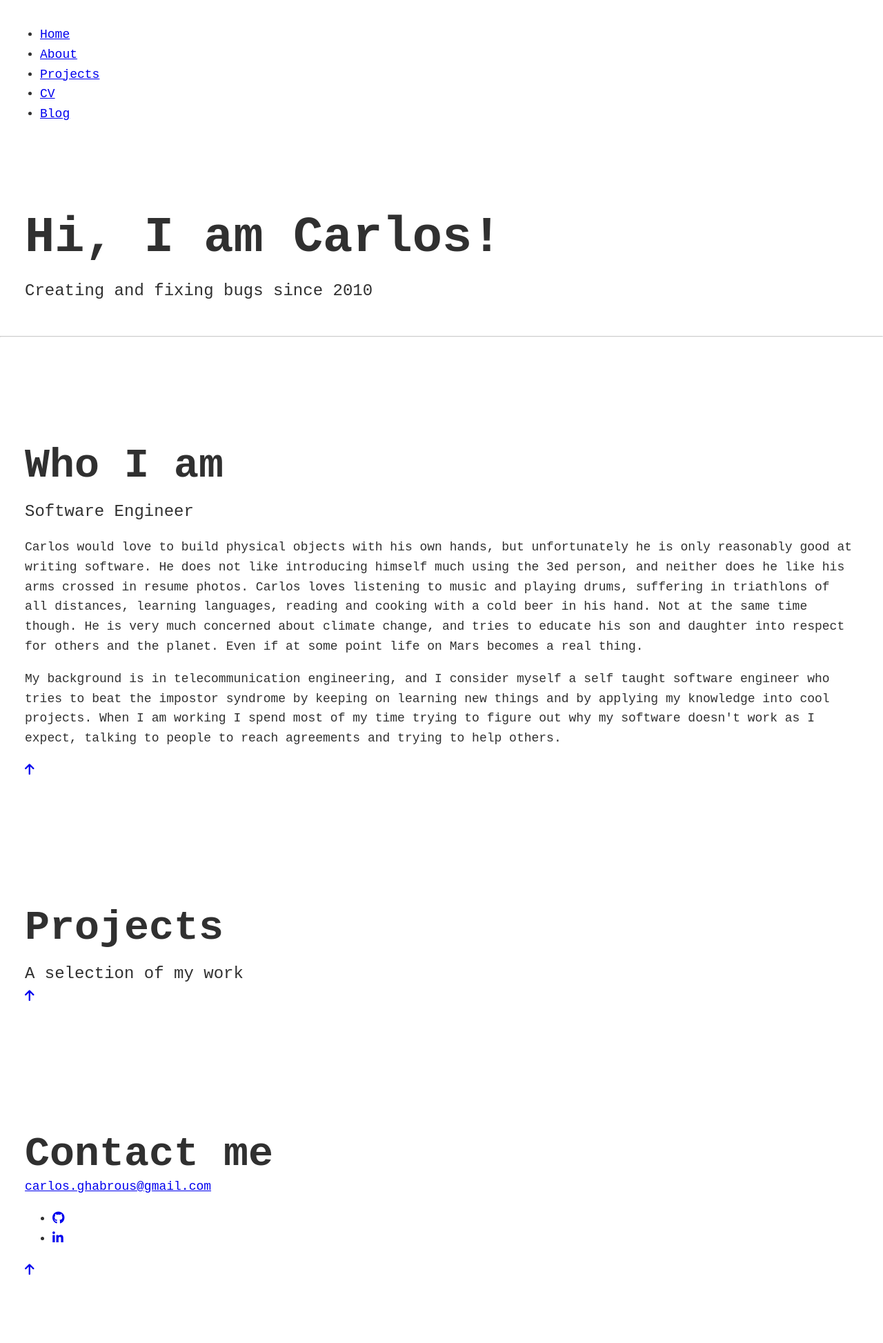
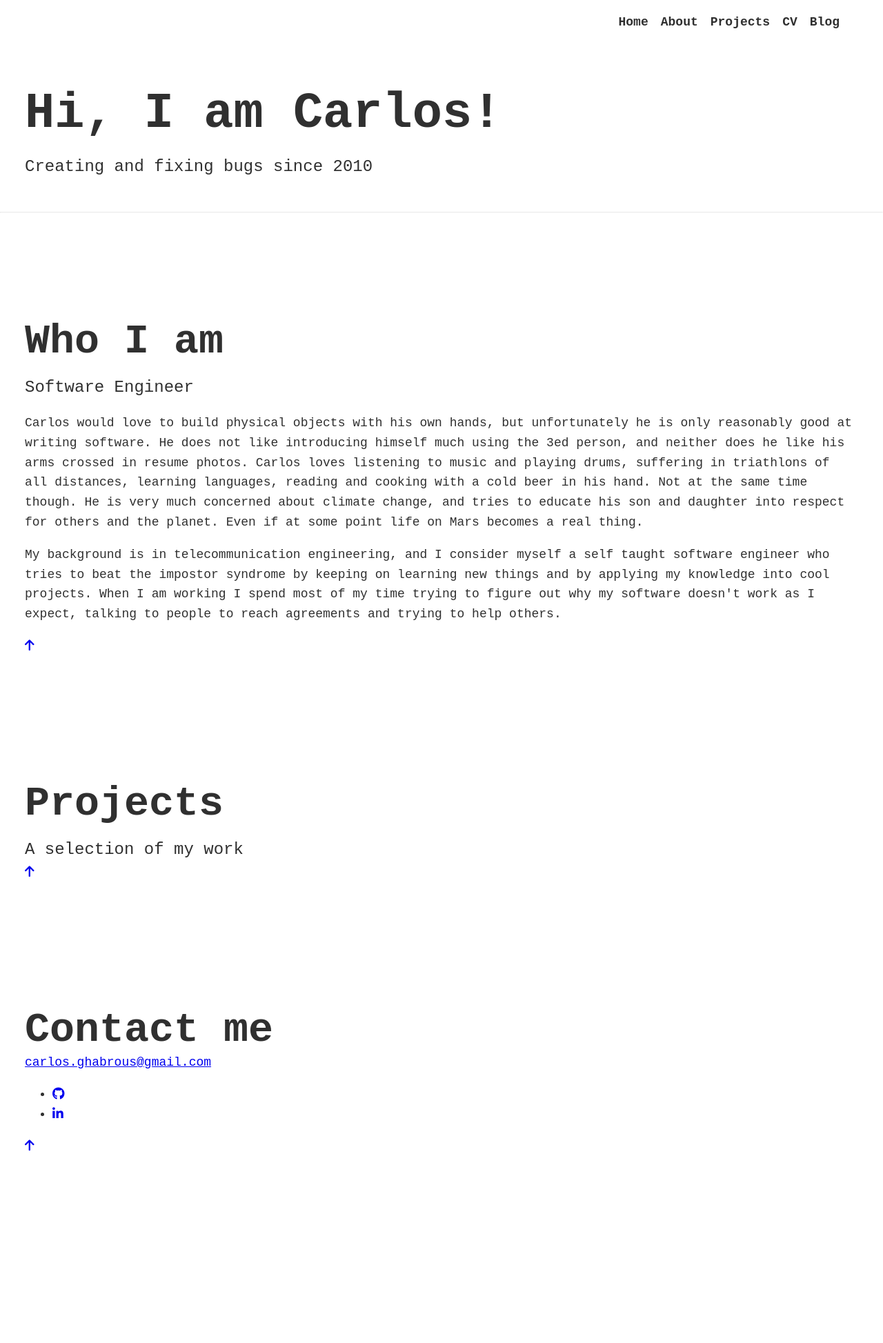
Before and after one commit to carlosghabrous/carlosghabrous.github.io, a Jekyll site: the page index.html, which Jekyll copies as it is, in a window 1280 px wide. Shown: the whole page at 69% size. Built offline with Jekyll 4.4.1, drawn with Linux system fonts in a browser that asks for light colours; nearby versions of some CDN libraries; after the commit the page ends 1767 px from its top, so only the background shows below that.

Commit message:
Fix navigation bar

```diff
--- a/css/index.css
+++ b/css/index.css
@@ -66,7 +66,7 @@ strong {
 }
 
 hr {
-    opacity: 0.5;
+    opacity: 0.2;
     position: relative;
     bottom: 3em;
 }
@@ -102,7 +102,7 @@ header {
     justify-content: space-between;
     padding: 1em;
 }
-/*
+
 .nav {
     position: absolute;
     right: 3em;
@@ -128,7 +128,7 @@ header {
 
 .nav__link:hover {
     color: var(--clr-accent);
-} */
+}
 
 /* Intro section */
 
```
